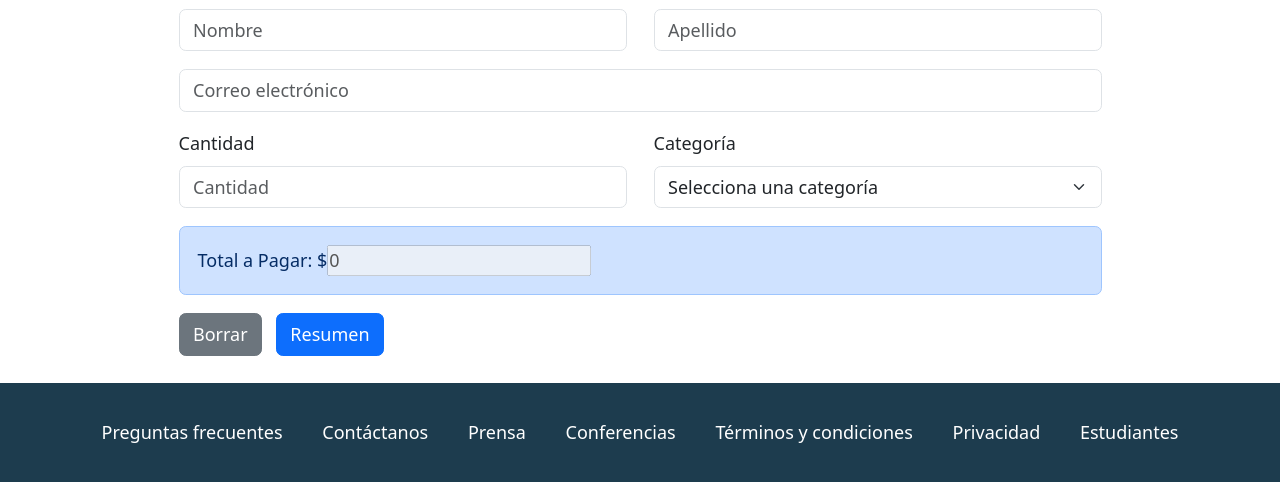
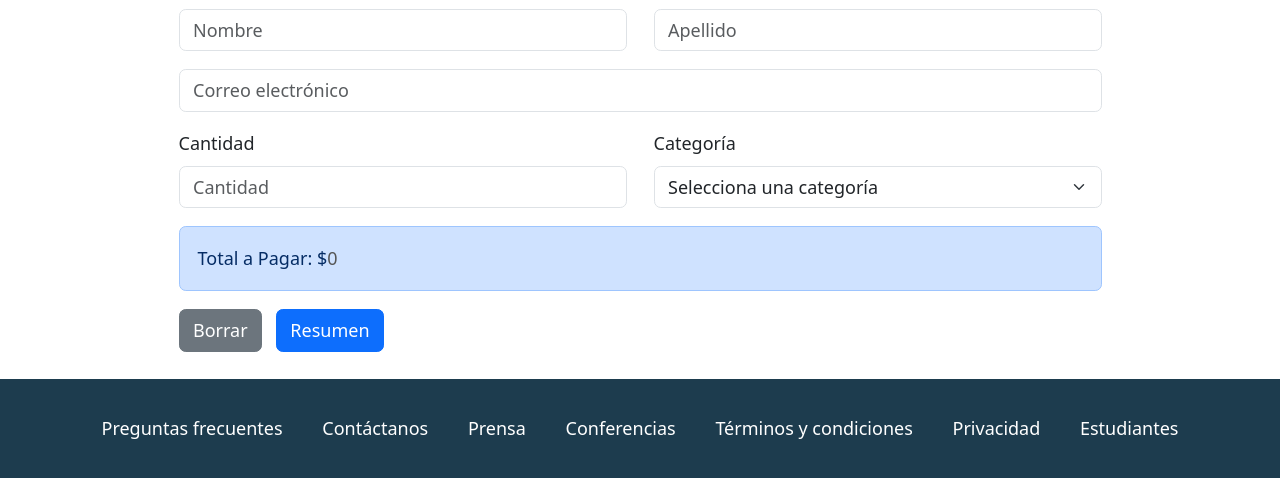
Before and after one commit to nn11kk00/CaC_TpIntegradorFrontCapdevielle, a plain HTML site: page comprar-tickets.html in a window 1280 px wide. Shown: the part 430-912 px from the top of the page. Drawn offline with Linux system fonts and the light colour scheme.

Commit message:
estilos para total a pagar

```diff
--- a/css/mystyle.css
+++ b/css/mystyle.css
@@ -64,3 +64,8 @@
     form{
     margin-bottom: 50px;
     }
+
+#totalAPagar {
+    border: 1px transparent;
+    background: transparent;
+}
```
